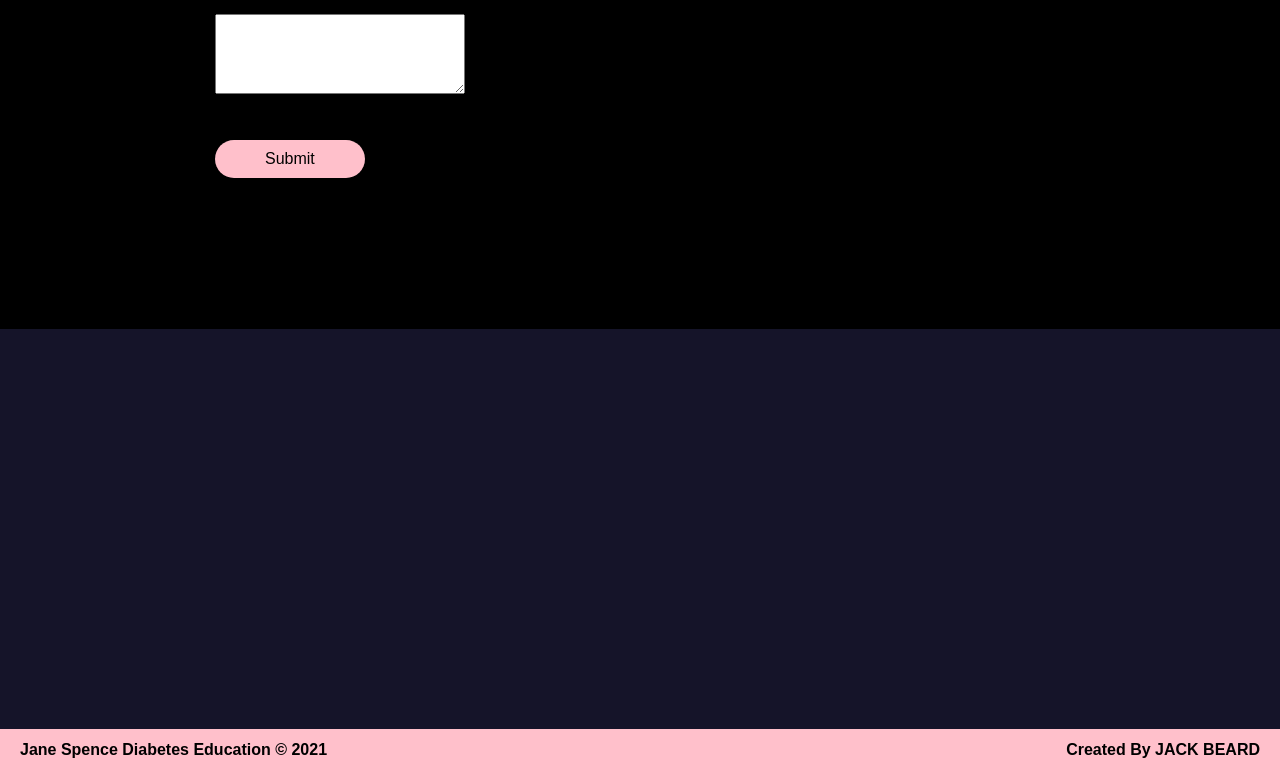
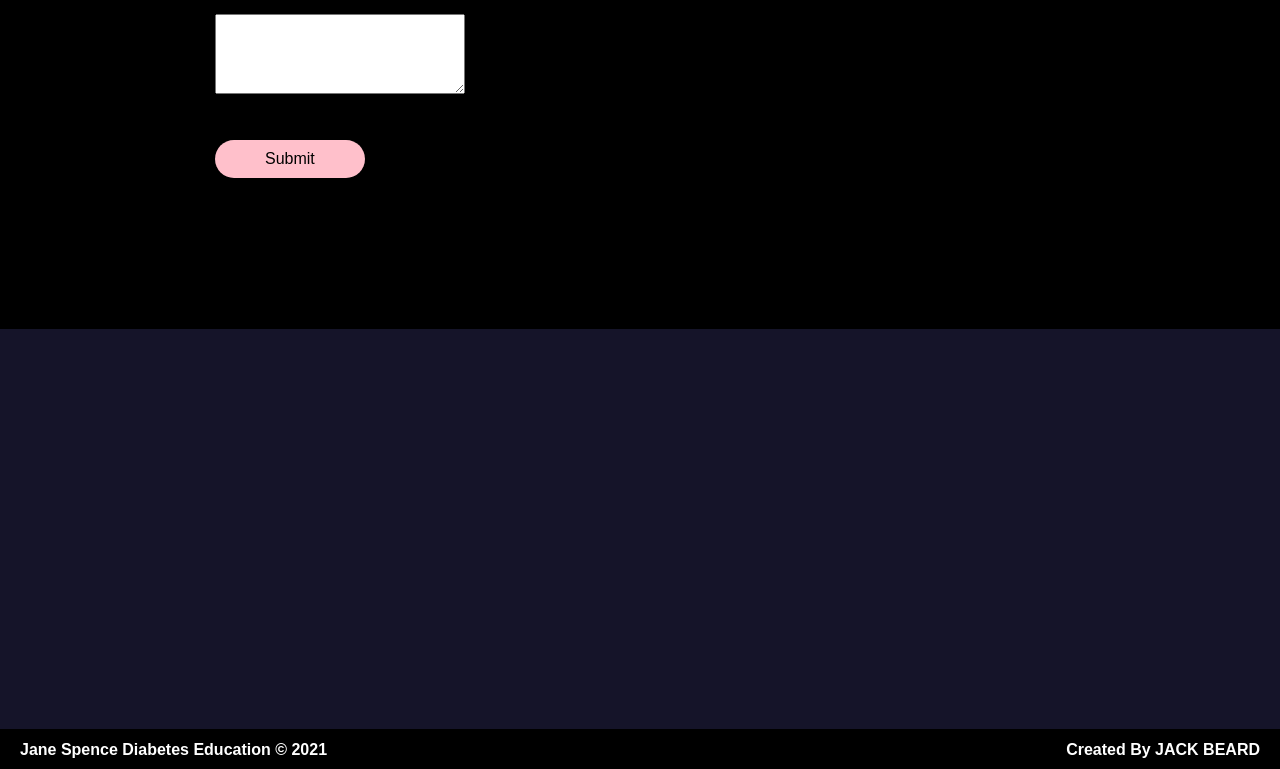
Before and after one commit to jackedwardbeard/01-Jane_Spence, a React (Create React App) app in the folder jane_spence/: page / in a window 1280 px wide. Shown: the part 3371-4140 px from the top of the page. Built offline with nearby package versions, Linux system fonts and the light colour scheme.

Commit message:
Updated subfooter to be black with white text.

```diff
--- a/jane_spence/src/components/SubFooter/SubFooterComponents.js
+++ b/jane_spence/src/components/SubFooter/SubFooterComponents.js
@@ -2,7 +2,7 @@ import styled from 'styled-components'
 import { Link as LinkRouter } from 'react-router-dom'
 
 export const SubFooterContainer = styled.div`
-    background: pink;
+    background: black;
     height: 40px;
     align-items: center;
     padding-top 12px;
@@ -47,7 +47,7 @@ export const SubFooterContainer = styled.div`
 
 
 export const LeftText = styled.span`
-    color: black;
+    color: white;
     font-weight: 600;
     font-family: 'Montserrat', sans-serif;
     text-align: left;
@@ -56,12 +56,12 @@ export const LeftText = styled.span`
 `
 
 export const RightText = styled(LinkRouter)`
-    color: black;
+    color: white;
     font-size: 1rem;
     font-weight: 600;
     font-family: 'Montserrat', sans-serif;
     float: right;
-    background: pink;
+    background: transparent;
     border: none;
     text-decoration: none;
     cursor: pointer;
```
